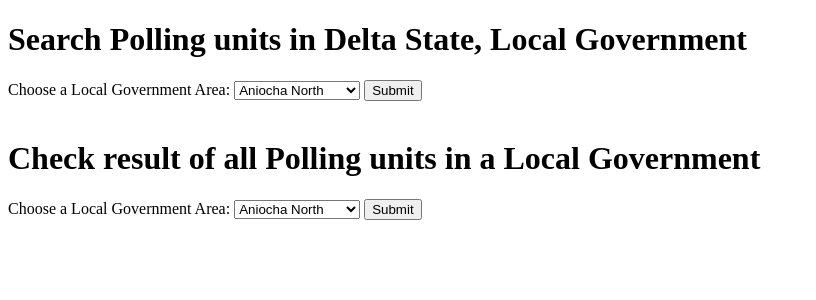
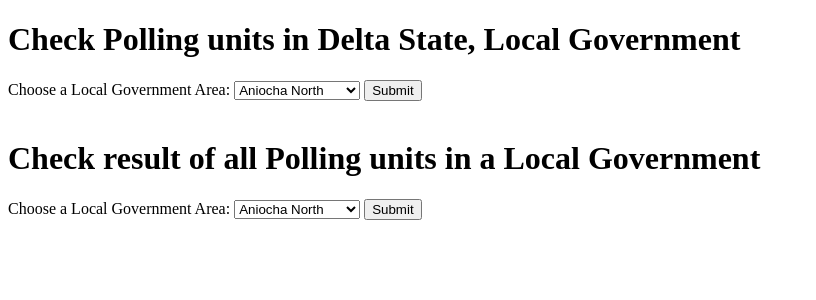
Before and after one commit to carniel-carl/Bincom_test, a Flask app: page / in a window 1280 px wide. Shown: the top 300 px of the page, without its empty margins (0-816 px from the left). Run offline with Flask 2, Linux system fonts and the light colour scheme.

Commit message:
Initial commit

```diff
--- a/main.py
+++ b/main.py
@@ -28,7 +28,7 @@ def query_db(query, one=False):
 
 #
 
-def get_local_government_query(local):
+def check_polling_units_query(local):
     query = f"""
             SELECT polling_unit_name, polling_unit_description, polling_unit_number, lat, long, lga_name, ward_name
             FROM lga
@@ -42,10 +42,8 @@ def get_local_government_query(local):
 
 @app.route("/", methods=['POST', 'GET'])
 def home():
-    query = f"""
-                SELECT lga_name
-                FROM lga
-    """
+    query = "SELECT lga_name FROM lga"
+
     LGA = query_db(query=query)
     if request.method == "POST":
         return redirect(url_for('polling'))
@@ -55,7 +53,7 @@ def home():
 @app.route("/polling", methods=['POST', 'GET'])
 def polling():
     area = request.form.get('local').title()
-    query = get_local_government_query(local=area)
+    query = check_polling_units_query(local=area)
     polling_units = query_db(query=query)
     return render_template("polling.html", row=polling_units)
 
--- a/templates/index.html
+++ b/templates/index.html
@@ -7,7 +7,7 @@
 </head>
 <body>
 <h1>
-    Search Polling units in Delta State, Local Government
+    Check Polling units in Delta State, Local Government
 </h1>
 <form method="post" action="{{ url_for('polling') }}">
     <label for="lga">Choose a Local Government Area:</label>
```
Also changed, not shown: bincom_test.sql, election.db.
